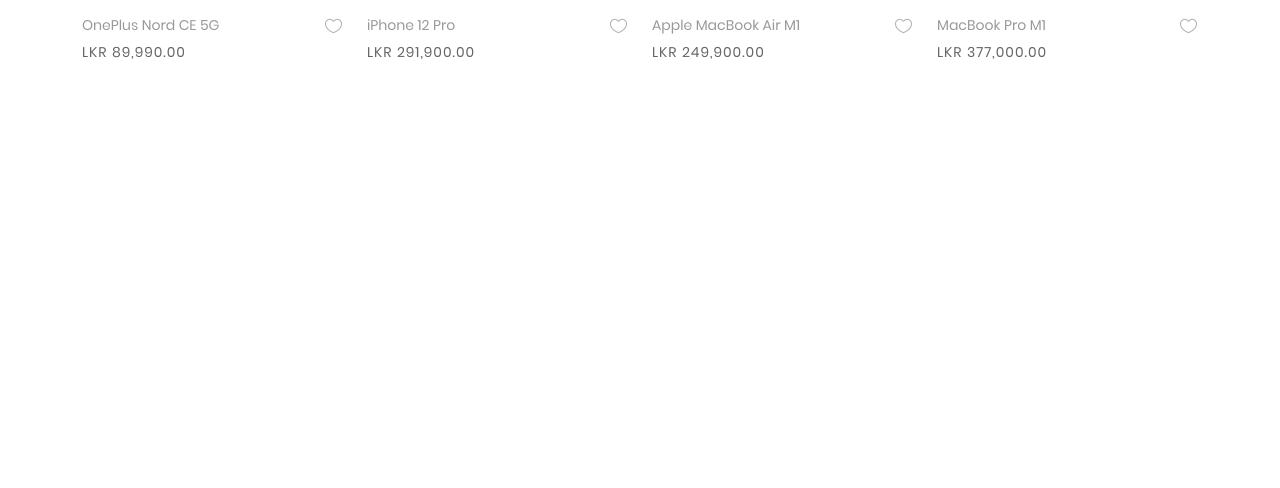
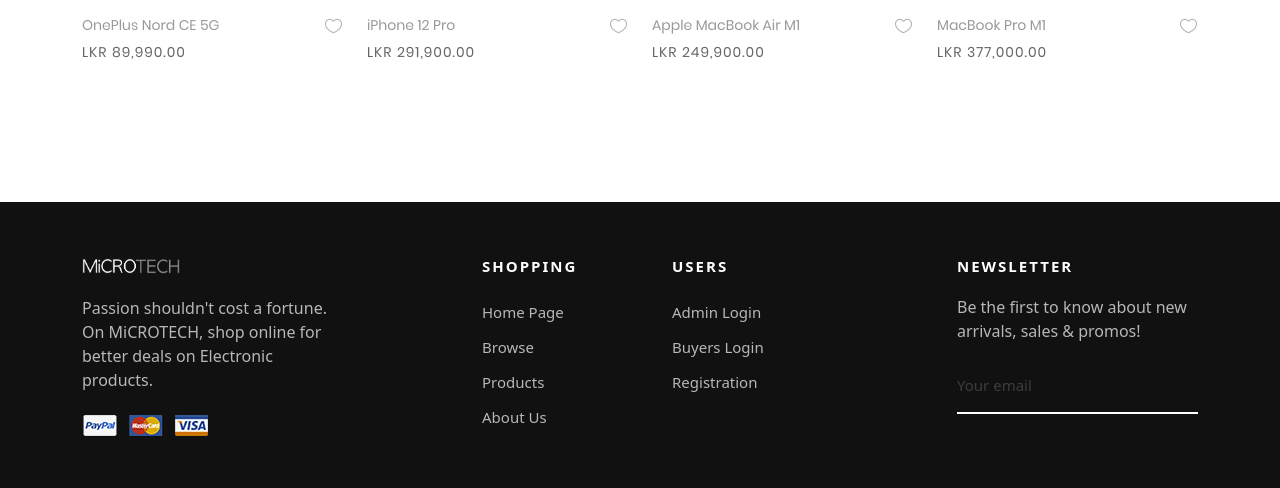
Before and after one commit to HasiniSama/microtech-website, a PHP site: page /product_page.php in a window 1280 px wide. Shown: the part 1591-2079 px from the top of the page. Before the commit the page ends 1650 px from the top, so only its background shows below. Run offline with PHP 8.4, Linux system fonts and the light colour scheme; some libraries are stand-ins or nearby versions; some web fonts are replaced.

Commit message:
Footer Added

```diff
--- a/product_page.php
+++ b/product_page.php
@@ -11,7 +11,7 @@
     <link rel="stylesheet" href="https://cdnjs.cloudflare.com/ajax/libs/material-design-iconic-font/2.2.0/css/material-design-iconic-font.min.css">
     <link href="https://cdn.jsdelivr.net/npm/bootstrap@5.1.1/dist/css/bootstrap.min.css" rel="stylesheet" integrity="sha384-F3w7mX95PdgyTmZZMECAngseQB83DfGTowi0iMjiWaeVhAn4FJkqJByhZMI3AhiU" crossorigin="anonymous">
     <link rel="stylesheet" type="text/css" href="//cdn.jsdelivr.net/npm/slick-carousel@1.8.1/slick/slick.css"/>
-
+	<link rel="stylesheet" type="text/css" href="css/footer.css">
 </head>
 <body>
     <!-- Header -->
@@ -475,7 +475,54 @@
 			</div>
 		</div>
 	</section>
-
+	<!-- Footer Section Begin -->
+	<footer class="footer">
+		<div class="container">
+			<div class="row">
+				<div class="col-lg-4 col-md-6 col-sm-6">
+					<div class="footer_about">
+						<div class="footer_logo">
+							<a href="#"><img src="images/logo2.png" alt=""></a>
+						</div>
+						<p>Passion shouldn't cost a fortune. <br> On MiCROTECH, shop online for better deals on Electronic products.</p>
+						<a href="#"><img src="images/payment_icons.png" alt=""></a>
+					</div>
+				</div>
+				<div class="col-lg-2 col-md-3 col-sm-6">
+					<div class="footer_widget">
+						<h6>Shopping</h6>
+						<ul>
+							<li><a href="#">Home Page</a></li>
+							<li><a href="#">Browse Products</a></li>
+							<li><a href="#">About Us</a></li>
+						</ul>
+					</div>
+				</div>
+				<div class="col-lg-2 col-md-3 col-sm-6">
+					<div class="footer_widget">
+						<h6>Users</h6>
+						<ul>
+							<li><a href="#">Admin Login</a></li>
+							<li><a href="#">Buyers Login</a></li>
+							<li><a href="#">Registration</a></li>
+						</ul>
+					</div>
+				</div>
+				<div class="col-lg-3 offset-lg-1 col-md-6 col-sm-6">
+					<div class="footer_widget">
+						<h6>NewsLetter</h6>
+						<div class="footer_newsletter">
+							<p>Be the first to know about new arrivals, sales & promos!</p>
+							<form action="#">
+								<input type="text" placeholder="Your email">
+								<button type="submit"><span class="icon_mail_alt"></span></button>
+							</form>
+						</div>
+					</div>
+				</div>
+			</div>
+		</div>
+	</footer>
 	<script src="https://cdn.jsdelivr.net/npm/bootstrap@5.1.1/dist/js/bootstrap.bundle.min.js" integrity="sha384-/bQdsTh/da6pkI1MST/rWKFNjaCP5gBSY4sEBT38Q/9RBh9AH40zEOg7Hlq2THRZ" crossorigin="anonymous"></script>
 	<script src="https://code.jquery.com/jquery-3.3.1.slim.min.js" integrity="sha384-q8i/X+965DzO0rT7abK41JStQIAqVgRVzpbzo5smXKp4YfRvH+8abtTE1Pi6jizo" crossorigin="anonymous"></script>
 	<script src="https://cdnjs.cloudflare.com/ajax/libs/popper.js/1.14.7/umd/popper.min.js" integrity="sha384-UO2eT0CpHqdSJQ6hJty5KVphtPhzWj9WO1clHTMGa3JDZwrnQq4sF86dIHNDz0W1" crossorigin="anonymous"></script>
```
